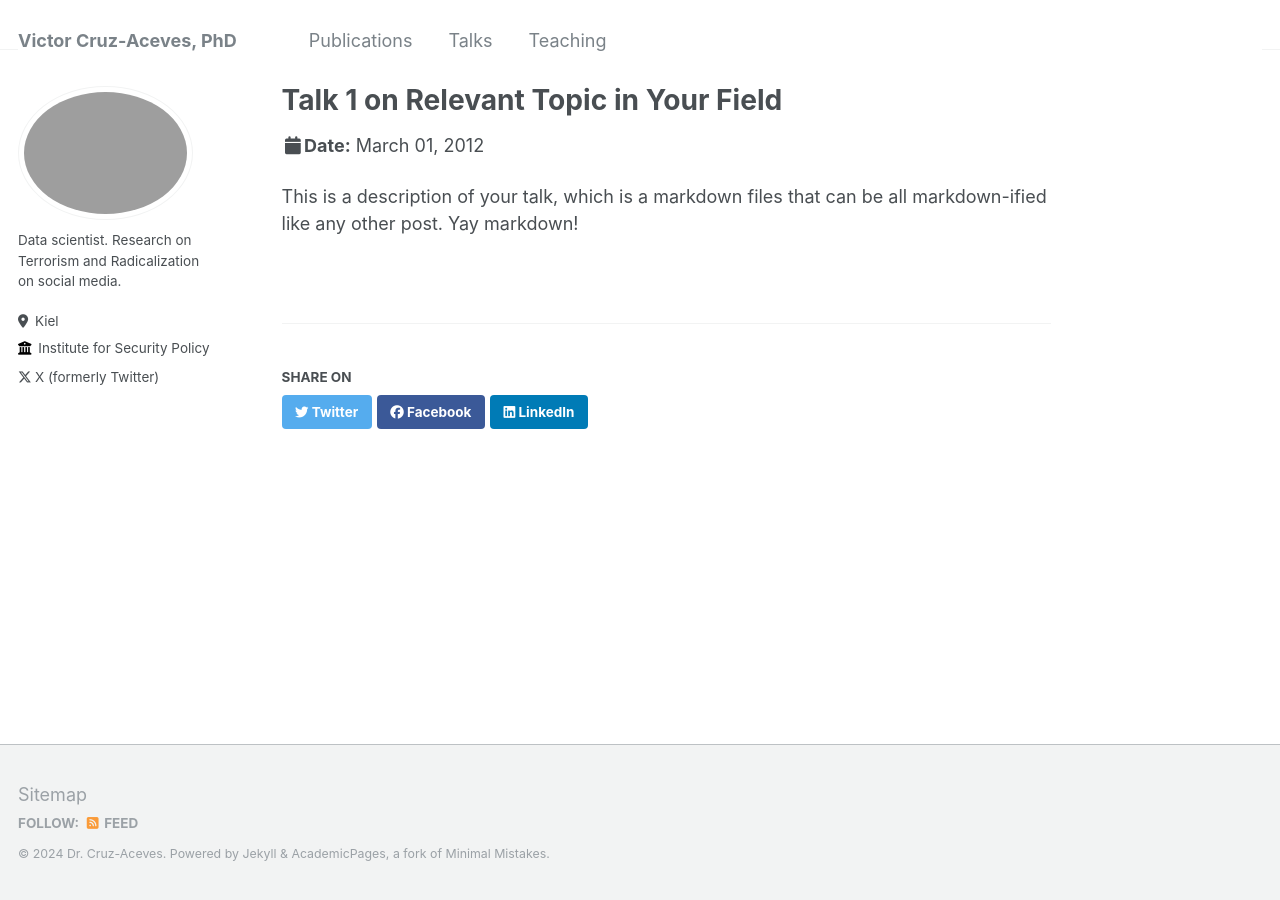
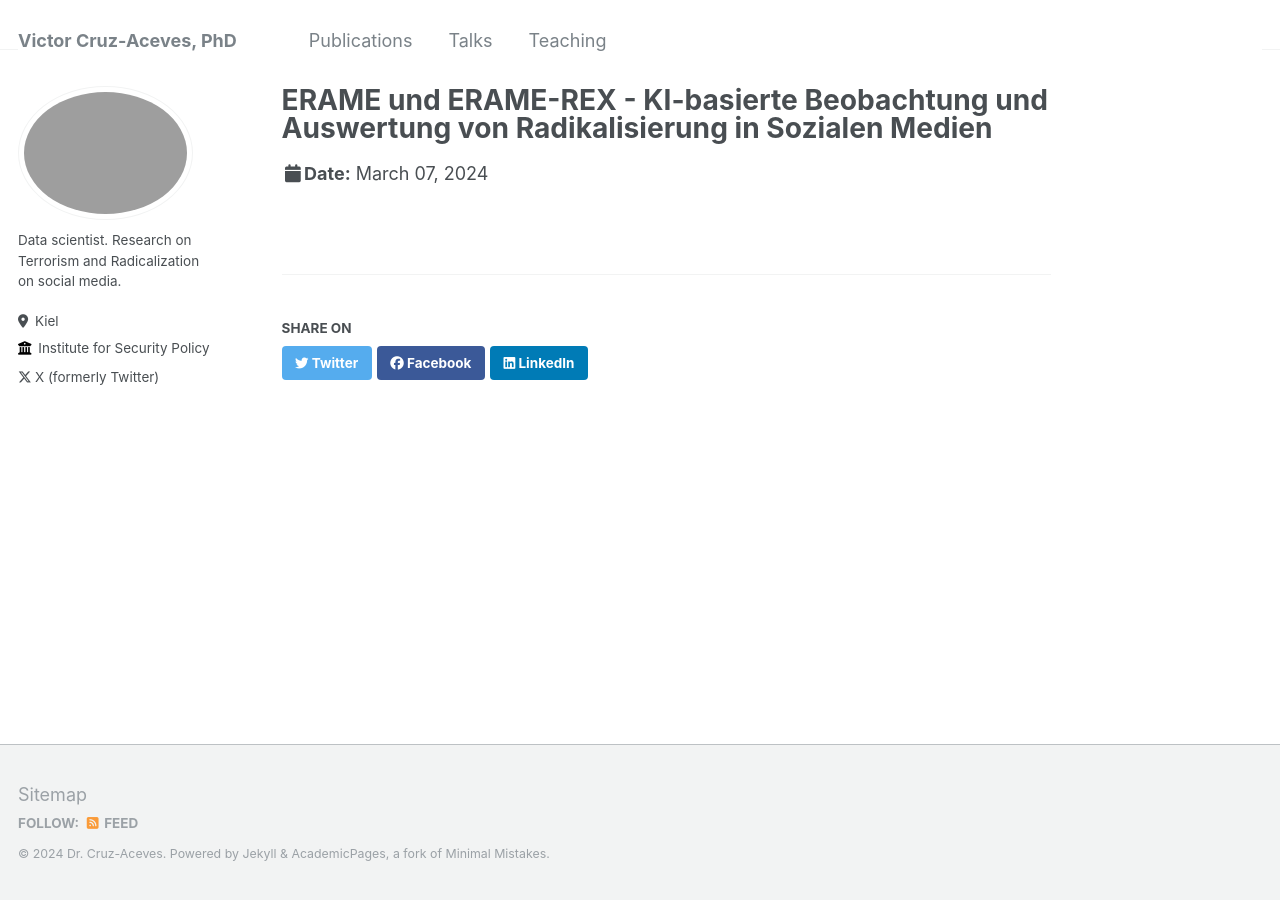
Before and after one commit to victor-cruz-aceves/victor-cruz-aceves.github.io, a Jekyll site: the page built from _talks/2012-03-01-talk-1.md, in a window 1280 px wide. Built offline with Jekyll 4.4.1, drawn with Linux system fonts in a browser that asks for light colours.

Commit message:
Added info about 2024 poster presentation

```diff
--- a/_talks/2012-03-01-talk-1.md
+++ b/_talks/2012-03-01-talk-1.md
@@ -1,11 +1,9 @@
 ---
-title: "Talk 1 on Relevant Topic in Your Field"
+title: "ERAME und ERAME-REX - KI-basierte Beobachtung und Auswertung von Radikalisierung in Sozialen Medien"
 collection: talks
-type: "Talk"
+type: "Poster session/ERAME and ERAME-REX software-demo"
 permalink: /talks/2012-03-01-talk-1
-venue: "UC San Francisco, Department of Testing"
-date: 2012-03-01
-location: "San Francisco, California"
+venue: "Monitoringsystem und Transferplattform Radikalisierung (MOTRA) Conference"
+date: 2024-03-07
+location: "Wiesbaden, Germany"
 ---
-
-This is a description of your talk, which is a markdown files that can be all markdown-ified like any other post. Yay markdown!
```
